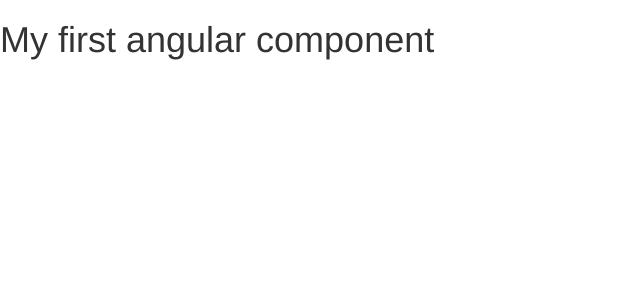
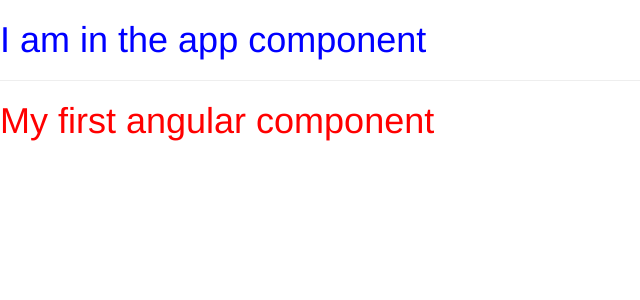
Before and after one commit to AkhilRao52/Angular, an Angular app: page / in a window 1280 px wide. Shown: the top 300 px of the page, without its empty margins (0-640 px from the left). Built offline with nearby package versions, Linux system fonts and the light colour scheme.

Commit message:
adding component styling

```diff
--- a/src/app/app.component.css
+++ b/src/app/app.component.css
@@ -0,0 +1,3 @@
+h1 {
+  color: blue;
+}
--- a/src/app/app.component.html
+++ b/src/app/app.component.html
@@ -1,2 +1,3 @@
-
+<h1> I am in the app component </h1>
+<hr>
 <app-server></app-server>
--- /dev/null
+++ b/src/app/server/server.component.css
@@ -0,0 +1,3 @@
+h1 {
+  color: red
+}
--- a/src/app/server/server.component.ts
+++ b/src/app/server/server.component.ts
@@ -3,7 +3,8 @@
 
 @Component({
   selector: 'app-server',
-  templateUrl: './server.component.html'
+  templateUrl: './server.component.html',
+  styleUrls: ['./server.component.css']
 })
 
 export class ServerComponent{
```
